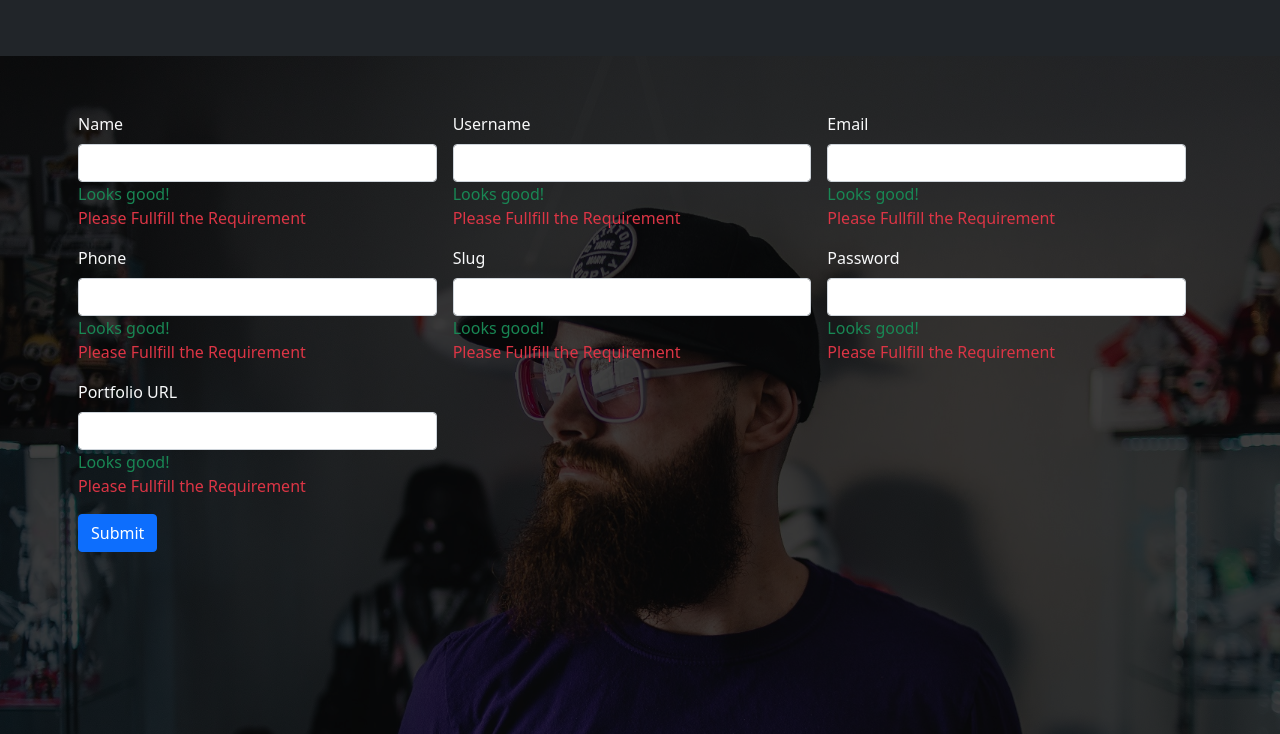
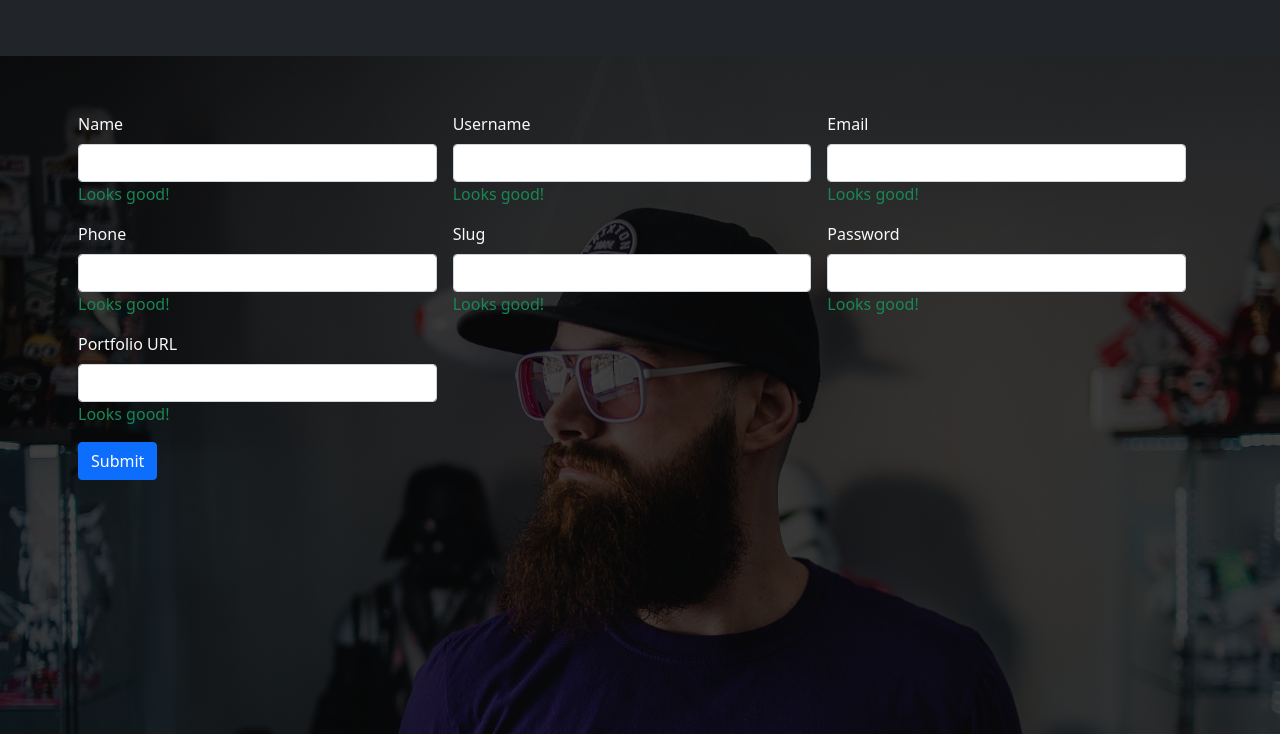
Before and after one commit to Miraz-Uddin/nibondhon, a plain HTML site: page index.html in a window 1280 px wide. Shown: the top 734 px of the page. Drawn offline with Linux system fonts and the light colour scheme.

Commit message:
All Error text removed

```diff
--- a/index.html
+++ b/index.html
@@ -40,7 +40,7 @@
               <label for="name_field" class="form-label text-light">Name</label>
               <input type="text" class="form-control" id="name_field" />
               <div class="text-success success-div">Looks good!</div>
-              <div class="text-danger error-div">
+              <div class="text-danger error-div d-none" id="name_field_error">
                 Please Fullfill the Requirement
               </div>
             </div>
@@ -50,7 +50,7 @@
               >
               <input type="text" class="form-control" id="username_field" />
               <div class="text-success success-div">Looks good!</div>
-              <div class="text-danger error-div">
+              <div class="text-danger error-div d-none" id="username_field_error">
                 Please Fullfill the Requirement
               </div>
             </div>
@@ -60,7 +60,7 @@
               >
               <input type="text" class="form-control" id="email_field" />
               <div class="text-success success-div">Looks good!</div>
-              <div class="text-danger error-div">
+              <div class="text-danger error-div d-none" id="email_field_error">
                 Please Fullfill the Requirement
               </div>
             </div>
@@ -70,7 +70,7 @@
               >
               <input type="text" class="form-control" id="phone_field" />
               <div class="text-success success-div">Looks good!</div>
-              <div class="text-danger error-div">
+              <div class="text-danger error-div d-none" id="phone_field_error">
                 Please Fullfill the Requirement
               </div>
             </div>
@@ -78,7 +78,7 @@
               <label for="slug_field" class="form-label text-light">Slug</label>
               <input type="text" class="form-control" id="slug_field" />
               <div class="text-success success-div">Looks good!</div>
-              <div class="text-danger error-div">
+              <div class="text-danger error-div d-none" id="slug_field_error">
                 Please Fullfill the Requirement
               </div>
             </div>
@@ -88,7 +88,7 @@
               >
               <input type="text" class="form-control" id="password_field" />
               <div class="text-success success-div">Looks good!</div>
-              <div class="text-danger error-div">
+              <div class="text-danger error-div d-none" id="password_field_error">
                 Please Fullfill the Requirement
               </div>
             </div>
@@ -98,7 +98,7 @@
               >
               <input type="text" class="form-control" id="portfolio_field" />
               <div class="text-success success-div">Looks good!</div>
-              <div class="text-danger error-div">
+              <div class="text-danger error-div d-none" id="portfolio_field_error">
                 Please Fullfill the Requirement
               </div>
             </div>
--- a/public/assets/js/main.js
+++ b/public/assets/js/main.js
@@ -1,34 +1,42 @@
 (function () {
+  const main_form = document.querySelector("#main_form");
+  const name_field = document.querySelector("#name_field");
+  const username_field = document.querySelector("#username_field");
+  const email_field = document.querySelector("#email_field");
+  const phone_field = document.querySelector("#phone_field");
+  const slug_field = document.querySelector("#slug_field");
+  const password_field = document.querySelector("#password_field");
+  const portfolio_field = document.querySelector("#portfolio_field");
 
-    const main_form = document.querySelector('#main_form');
 
-    main_form.addEventListener('submit',function(e){
+
+  main_form.addEventListener("submit", function (e) {
     e.preventDefault();
     let valueList = Array.from(e.target.children);
     isEmpty(valueList);
   });
 
-    function isEmpty(valueList){
-        let onlyInputs = valueList.filter(obj=>{
-            if(obj.children[1] == 'undefined' || obj.children[1] == null)
+  function isEmpty(valueList) {
+    let onlyInputs = valueList.filter((obj) => {
+      if (obj.children[1] == "undefined" || obj.children[1] == null)
         return false;
       return true;
     });
-        onlyInputs.map(x=>{
-            if(Array.from(x.children[1].classList).includes('has-bug')) x.children[1].classList.remove('has-bug');
+    onlyInputs.map((x) => {
+      if (Array.from(x.children[1].classList).includes("has-bug"))
+        x.children[1].classList.remove("has-bug");
     });
 
     let problemIndex = -1;
     let booleanVal = false;
-        for(let p=0; p<onlyInputs.length ;p++){
-            if(Array.from(onlyInputs[p].children[1].value).length == 0){
+    for (let p = 0; p < onlyInputs.length; p++) {
+      if (Array.from(onlyInputs[p].children[1].value).length == 0) {
         booleanVal = true;
         problemIndex = p;
         break;
       }
     }
-        if(booleanVal)
-            valueList[problemIndex].children[1].classList.add('has-bug');
+    if (booleanVal)
+      valueList[problemIndex].children[1].classList.add("has-bug");
   }
-
-  })()
+})();
```
Lines whose indentation alone changed are shown as unchanged.
